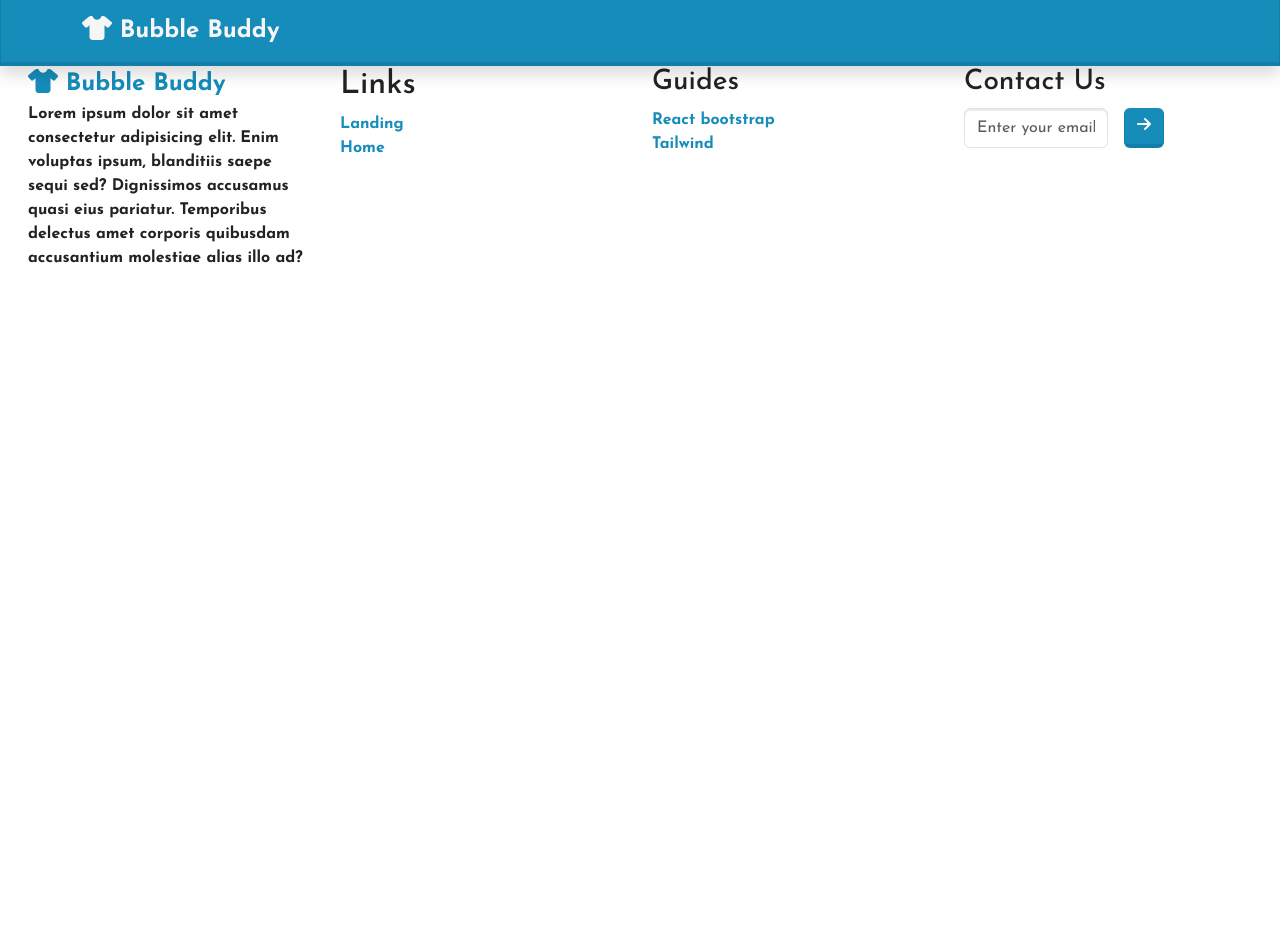
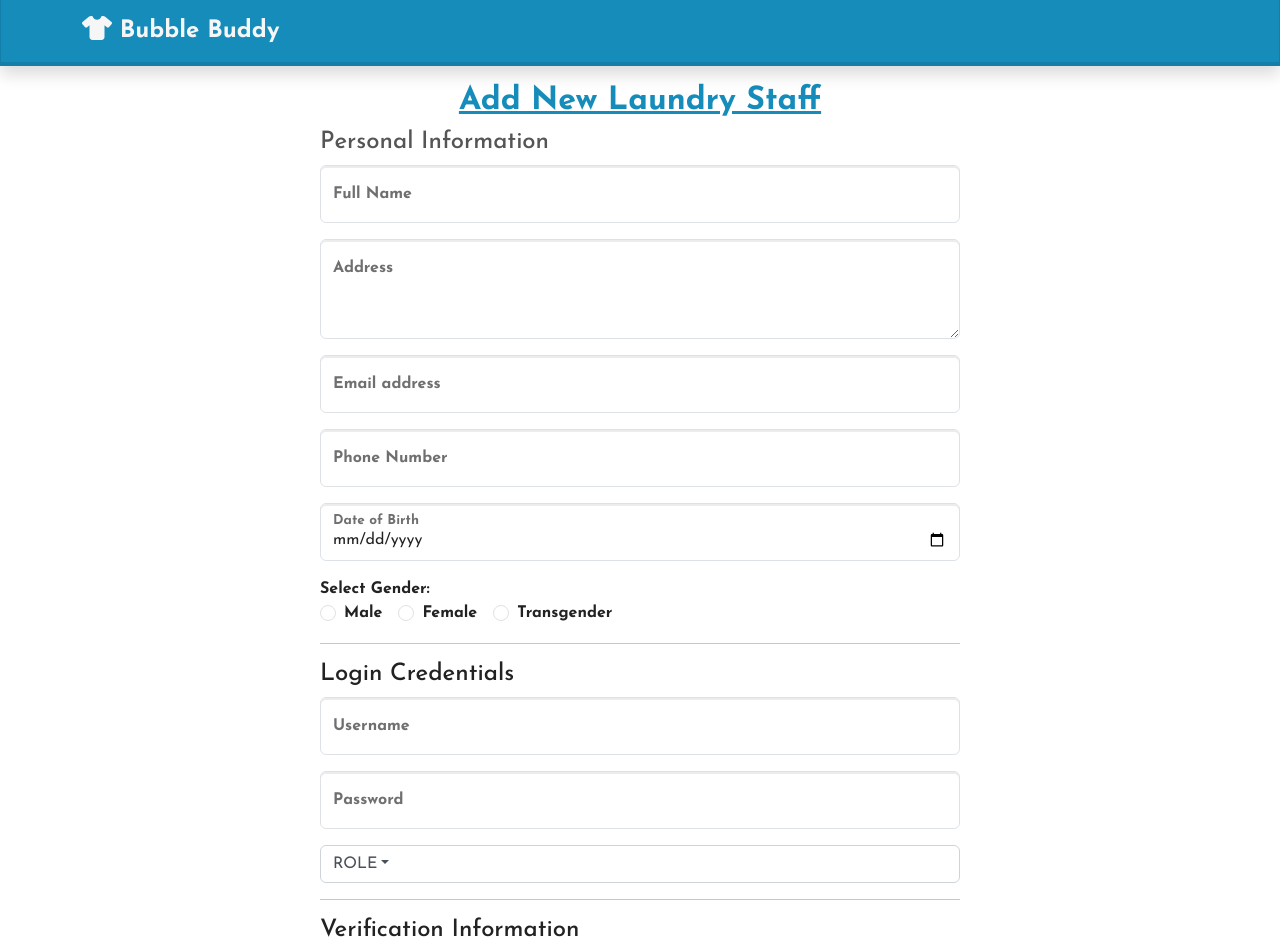
Before and after one commit to DeviPriyaS24/Bubble-Buddy-Laundry-management-System-, a React (Vite) app: page /add_staff in a window 1280 px wide. Shown: the top 952 px of the page. Before the commit the page ends 800 px from the top, so only its background shows below. Built offline with nearby package versions, Linux system fonts and the light colour scheme.

Commit message:
Added component to add staff

```diff
--- a/package.json
+++ b/package.json
@@ -10,6 +10,9 @@
     "preview": "vite preview"
   },
   "dependencies": {
+    "@emotion/react": "^11.14.0",
+    "@emotion/styled": "^11.14.0",
+    "@mui/material": "^7.1.1",
     "bootstrap": "^5.3.6",
     "react": "^19.1.0",
     "react-bootstrap": "^2.10.10",
--- a/src/App.jsx
+++ b/src/App.jsx
@@ -15,6 +15,7 @@ import ActiveOrders from "./pages/ActiveOrders";
 import ManageCustProfile from "./pages/ManageCustProfile";
 import AdminDashboard from "./pages/AdminDashboard";
 import CustomersList from "./pages/CustomersList";
+import AddStaff from "./pages/AddStaff";
 
 
 function App() {
@@ -35,6 +36,7 @@ function App() {
         <Route path='/manage_profile' element={<ManageCustProfile/>}/>
         <Route path='/admin' element={<AdminDashboard/>}/>
         <Route path='/customers_list' element={<CustomersList/>}/>
+        <Route path='/add_staff' element={<AddStaff/>}/>
       </Routes>
       <Footer/>
     </>
--- /dev/null
+++ b/src/pages/AddStaff.jsx
@@ -0,0 +1,147 @@
+import React from "react";
+import Form from "react-bootstrap/Form";
+import FloatingLabel from "react-bootstrap/FloatingLabel";
+import { Button } from "react-bootstrap";
+import Dropdown from "react-bootstrap/Dropdown";
+
+const AddStaff = () => {
+  return (
+    <>
+      <div className="mt-3 fw-bolder">
+        <h2 className="text-center text-primary fw-bolder" style={{textDecoration:"underline"}}>Add New Laundry Staff</h2>
+        <div className="d-flex justify-content-center w-50 align-items-center mx-auto">
+          <Form className="w-100">
+            <h4 className="text-secondary">Personal Information</h4>
+            <FloatingLabel
+              controlId="floatingInput"
+              label="Full Name"
+              className="mb-3"
+            >
+              <Form.Control type="text" placeholder="Full name" />
+            </FloatingLabel>
+
+            <FloatingLabel controlId="floatingTextarea2" label="Address">
+              <Form.Control
+                className="mb-3"
+                as="textarea"
+                placeholder="Address"
+                style={{ height: "100px" }}
+              />
+            </FloatingLabel>
+
+            <FloatingLabel
+              controlId="floatingInput"
+              label="Email address"
+              className="mb-3"
+            >
+              <Form.Control type="email" placeholder="Email address" />
+            </FloatingLabel>
+
+            <FloatingLabel
+              controlId="floatingInput"
+              label="Phone Number"
+              className="mb-3"
+            >
+              <Form.Control type="text" placeholder="Phone Number" />
+            </FloatingLabel>
+
+            <FloatingLabel
+              controlId="floatingInput"
+              label="Date of Birth"
+              className="mb-3"
+            >
+              <Form.Control type="date" placeholder="Date of Birth" />
+            </FloatingLabel>
+
+            <label>Select Gender:</label>
+            {["radio"].map((type) => (
+              <div key={`inline-${type}`} className="mb-3">
+                <Form.Check
+                  inline
+                  label="Male"
+                  name="group1"
+                  type={type}
+                  id={`inline-${type}-1`}
+                />
+                <Form.Check
+                  inline
+                  label="Female"
+                  name="group1"
+                  type={type}
+                  id={`inline-${type}-2`}
+                />
+                <Form.Check
+                  inline
+                  label="Transgender"
+                  name="group1"
+                  type={type}
+                  id={`inline-${type}-2`}
+                />
+              </div>
+            ))}
+            <hr />
+            <h4>Login Credentials</h4>
+            <FloatingLabel
+              controlId="floatingInput"
+              label="Username"
+              className="mb-3"
+            >
+              <Form.Control type="text" placeholder="Username" />
+            </FloatingLabel>
+
+            <FloatingLabel
+              controlId="floatingInput"
+              label="Password"
+              className="mb-3"
+            >
+              <Form.Control type="password" placeholder="Password" />
+            </FloatingLabel>
+
+            <Dropdown className="my-3">
+              <Dropdown.Toggle
+                id="dropdown-custom-input"
+                style={{
+                  width: "100%",
+                  textAlign: "left",
+                  backgroundColor: "white",
+                  border: "1px solid #ced4da",
+                  color: "#495057",
+                  fontWeight: "normal",
+                }}
+              >
+                Role
+              </Dropdown.Toggle>
+
+              <Dropdown.Menu>
+                <Dropdown.Item>Pickup and Delivary Staff</Dropdown.Item>
+                <Dropdown.Item href="#/dry-cleaning">
+                  Washer
+                </Dropdown.Item>
+                <Dropdown.Item href="#/ironing">Ironer/Folder</Dropdown.Item>
+              </Dropdown.Menu>
+            </Dropdown>
+            <hr />
+
+            <h4>Verification Information</h4>
+
+            <FloatingLabel
+              controlId="floatingInput"
+              label="Adhaar Number"
+              className="mb-3"
+            >
+              <Form.Control type="text" placeholder="Adhaar Number" />
+            </FloatingLabel>
+            {/* image upload also */}
+
+            <div className="d-flex justify-content-around">
+              <Button variant="success">Add</Button>
+              <Button variant="warning">Cancel</Button>
+            </div>
+          </Form>
+        </div>
+      </div>
+    </>
+  );
+};
+
+export default AddStaff;
--- a/src/pages/AdminDashboard.jsx
+++ b/src/pages/AdminDashboard.jsx
@@ -21,7 +21,7 @@ const AdminDashboard = () => {
               <Link to='/customers_list' style={{ textDecoration: "none" }}>Manage Customers</Link>
             </h4>
             <h4>
-              <Link style={{ textDecoration: "none" }}>Add Staffs</Link>
+              <Link to='/add_staff' style={{ textDecoration: "none" }}>Add Staffs</Link>
             </h4>
             <h4>
               <Link to="/services" style={{ textDecoration: "none" }}>
```
Also changed, not shown: 1 other file (tests, documents, lock files or other folders).
